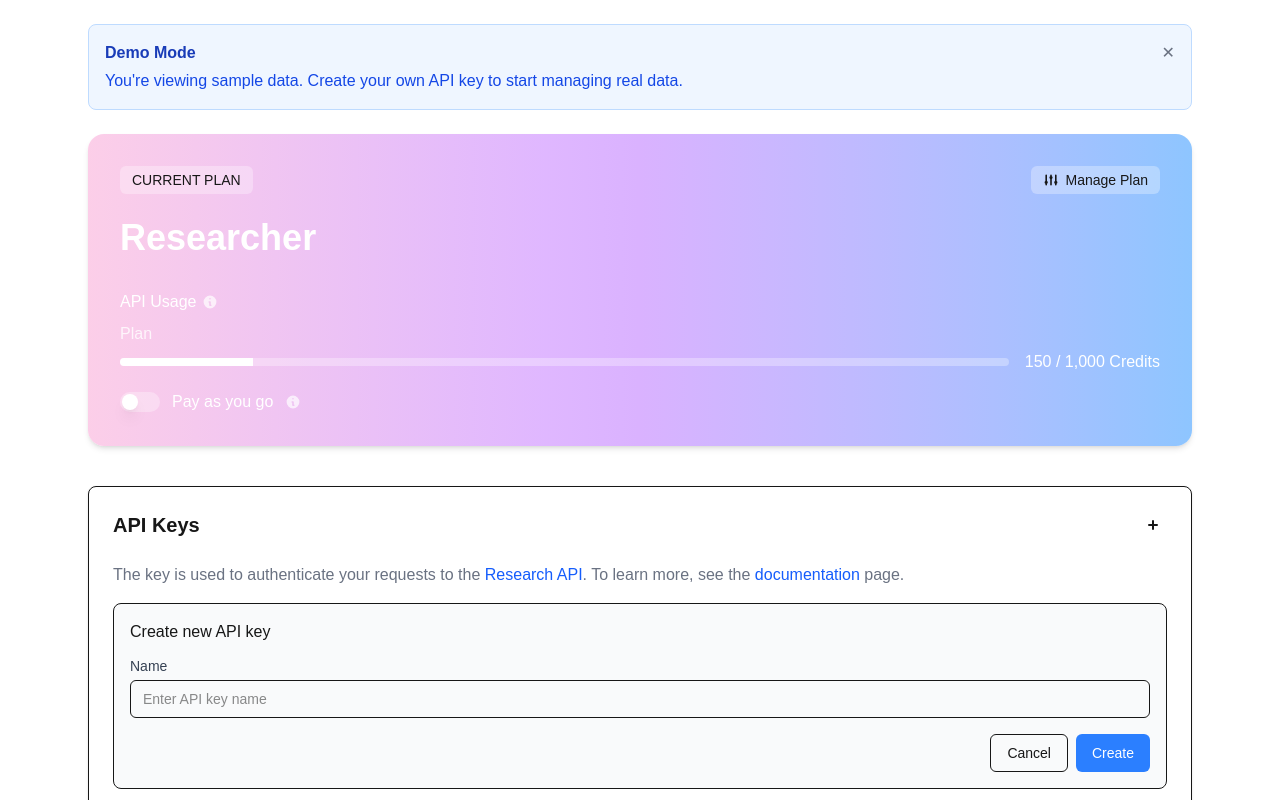
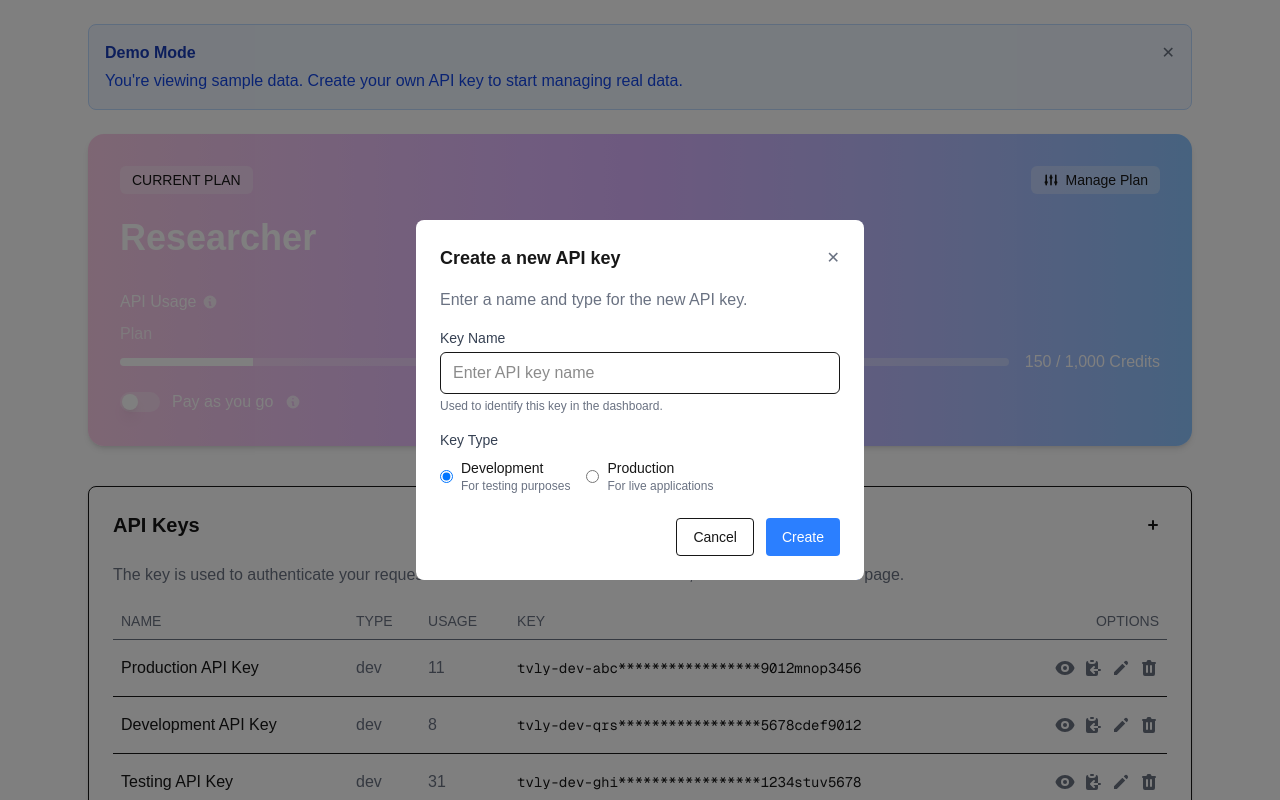
Before and after one commit to technophile21/cursor-web-app, a Next.js app: page /dashboard in a window 1280 px wide. Both pictures are taken after a click on the button 1153 px from the left and 525 px from the top of the page. Shown: the top 800 px of the page. Built offline with nearby package versions, Linux system fonts and the light colour scheme; no server answers; the database is empty.

Commit message:
Show modal dialog for creating api key
Show a dialog similar to image "references/create api dialog.png"

Instruction: "when user clicks on create api key button, open dialog that looks similar to this image, ensuring we only show UI which our code supports as of now."

```diff
--- a/src/app/dashboard/page.tsx
+++ b/src/app/dashboard/page.tsx
@@ -3,6 +3,7 @@
 import { useEffect, useState } from 'react';
 import { useApiKeys } from '@/hooks/useApiKeys';
 import { ApiKey } from '@/types/apiKey';
+import CreateApiKeyDialog from '@/components/CreateApiKeyDialog';
 
 const PASS_PHRASE = 'password';
 
@@ -62,7 +63,7 @@ export default function Dashboard() {
   const [showPassPhraseInput, setShowPassPhraseInput] = useState<string | null>(null);
   const [passPhraseError, setPassPhraseError] = useState(false);
   const [errorDialog, setErrorDialog] = useState<string | null>(null);
-  const [showCreateForm, setShowCreateForm] = useState(false);
+  const [isCreateDialogOpen, setIsCreateDialogOpen] = useState(false);
   const [payAsYouGo, setPayAsYouGo] = useState(false);
 
   // Show general error in error dialog
@@ -85,25 +86,13 @@ export default function Dashboard() {
     }
   }, [realApiKeys]);
 
-  const handleCreateKey = async (e: React.FormEvent) => {
-    e.preventDefault();
+  const handleCreateKey = async (data: { name: string }) => {
     setErrorDialog(null);
     setUseMockData(false); // Switch to real data when creating a key
 
-    try {
-      const newKey = await createApiKey({ name: newKeyName });
-      setShowNewKey(newKey);
-      setNewKeyName('');
-      setShowCreateForm(false);
-    } catch (error) {
-      // Error is already set in the error dialog by the generalError effect
-      // Just handle UI-specific logic, no need to rethrow or log
-      if (error instanceof Error && !error.message.includes('unique')) {
-        // We want to preserve the name only for uniqueness errors
-        // For other errors, it might be a good idea to clear it
-        // setNewKeyName('');
-      }
-    }
+    const newKey = await createApiKey({ name: data.name });
+    setShowNewKey(newKey);
+    return newKey;
   };
 
   const handleToggleActive = async (id: string, isActive: boolean) => {
@@ -299,7 +288,7 @@ export default function Dashboard() {
         <div className="flex justify-between items-center mb-6">
           <h2 className="text-xl font-bold">API Keys</h2>
           <button
-            onClick={() => setShowCreateForm(true)}
+            onClick={() => setIsCreateDialogOpen(true)}
             className="flex items-center justify-center h-7 w-7 rounded-full hover:bg-gray-100"
           >
             <svg xmlns="http://www.w3.org/2000/svg" className="h-5 w-5" viewBox="0 0 20 20" fill="currentColor">
@@ -312,49 +301,6 @@ export default function Dashboard() {
           The key is used to authenticate your requests to the <a href="#" className="text-blue-600 hover:underline">Research API</a>.
           To learn more, see the <a href="#" className="text-blue-600 hover:underline">documentation</a> page.
         </p>
-
-        {/* Create new API key form */}
-        {showCreateForm && (
-          <form onSubmit={handleCreateKey} className="mb-6 p-4 border rounded-lg bg-gray-50">
-            <h3 className="font-medium mb-3">Create new API key</h3>
-            <div className="flex flex-col gap-4">
-              <div>
-                <label htmlFor="keyName" className="block text-sm font-medium text-gray-700 mb-1">
-                  Name
-                </label>
-                <input
-                  id="keyName"
-                  type="text"
-                  value={newKeyName}
-                  onChange={(e) => {
-                    setNewKeyName(e.target.value);
-                    if (errorDialog && errorDialog.includes('unique')) {
-                      setErrorDialog(null);
-                    }
-                  }}
-                  placeholder="Enter API key name"
-                  className="w-full px-3 py-2 text-sm border rounded-md"
-                  required
-                />
-              </div>
-              <div className="flex justify-end gap-2">
-                <button
-                  type="button"
-                  onClick={() => setShowCreateForm(false)}
-                  className="px-4 py-2 text-sm border rounded-md hover:bg-gray-50"
-                >
-                  Cancel
-                </button>
-                <button
-                  type="submit"
-                  className="px-4 py-2 text-sm bg-blue-500 text-white rounded-md hover:bg-blue-600"
-                >
-                  Create
-                </button>
-              </div>
-            </div>
-          </form>
-        )}
 
         {/* API Keys Table */}
         <div className="overflow-x-auto">
@@ -446,6 +392,13 @@ export default function Dashboard() {
         )}
       </div>
 
+      {/* Create API Key Dialog */}
+      <CreateApiKeyDialog
+        isOpen={isCreateDialogOpen}
+        onClose={() => setIsCreateDialogOpen(false)}
+        onSubmit={handleCreateKey}
+      />
+
       {/* Passphrase Modal */}
       {showPassPhraseInput && (
         <div className="fixed inset-0 bg-black/50 flex items-center justify-center z-50">
--- /dev/null
+++ b/src/components/CreateApiKeyDialog.tsx
@@ -0,0 +1,155 @@
+'use client';
+
+import { useState } from 'react';
+import { ApiKey } from '@/types/apiKey';
+
+export interface CreateApiKeyDialogProps {
+  isOpen: boolean;
+  onClose: () => void;
+  onSubmit: (data: { name: string }) => Promise<ApiKey>;
+}
+
+export default function CreateApiKeyDialog({ isOpen, onClose, onSubmit }: CreateApiKeyDialogProps) {
+  const [name, setName] = useState('');
+  const [keyType, setKeyType] = useState('development');
+  const [isLoading, setIsLoading] = useState(false);
+  const [error, setError] = useState<string | null>(null);
+
+  const handleSubmit = async (e: React.FormEvent) => {
+    e.preventDefault();
+
+    if (!name.trim()) {
+      setError('Name is required');
+      return;
+    }
+
+    setError(null);
+    setIsLoading(true);
+
+    try {
+      await onSubmit({ name: name.trim() });
+      resetForm();
+      onClose();
+    } catch (err) {
+      if (err instanceof Error) {
+        setError(err.message);
+      } else {
+        setError('An unknown error occurred');
+      }
+    } finally {
+      setIsLoading(false);
+    }
+  };
+
+  const resetForm = () => {
+    setName('');
+    setKeyType('development');
+    setError(null);
+  };
+
+  if (!isOpen) return null;
+
+  return (
+    <div className="fixed inset-0 bg-black/50 flex items-center justify-center z-50">
+      <div className="bg-white rounded-lg p-6 max-w-md w-full">
+        <div className="flex justify-between items-center mb-4">
+          <h3 className="text-lg font-bold">Create a new API key</h3>
+          <button
+            onClick={() => {
+              resetForm();
+              onClose();
+            }}
+            className="text-gray-500 hover:text-gray-700"
+          >
+            ✕
+          </button>
+        </div>
+
+        <p className="text-gray-500 mb-4">Enter a name and type for the new API key.</p>
+
+        {error && (
+          <div className="mb-4 p-3 bg-red-50 border border-red-200 rounded text-red-700 text-sm">
+            {error}
+          </div>
+        )}
+
+        <form onSubmit={handleSubmit}>
+          <div className="mb-4">
+            <label htmlFor="key-name" className="block text-sm font-medium text-gray-700 mb-1">
+              Key Name
+            </label>
+            <input
+              id="key-name"
+              type="text"
+              value={name}
+              onChange={(e) => setName(e.target.value)}
+              placeholder="Enter API key name"
+              className="w-full px-3 py-2 border rounded-md"
+              required
+            />
+            <p className="mt-1 text-xs text-gray-500">
+              Used to identify this key in the dashboard.
+            </p>
+          </div>
+
+          <div className="mb-6">
+            <label className="block text-sm font-medium text-gray-700 mb-2">
+              Key Type
+            </label>
+            <div className="flex gap-4">
+              <label className="flex items-center">
+                <input
+                  type="radio"
+                  name="keyType"
+                  value="development"
+                  checked={keyType === 'development'}
+                  onChange={() => setKeyType('development')}
+                  className="mr-2"
+                />
+                <div>
+                  <div className="text-sm font-medium">Development</div>
+                  <div className="text-xs text-gray-500">For testing purposes</div>
+                </div>
+              </label>
+              <label className="flex items-center">
+                <input
+                  type="radio"
+                  name="keyType"
+                  value="production"
+                  checked={keyType === 'production'}
+                  onChange={() => setKeyType('production')}
+                  className="mr-2"
+                />
+                <div>
+                  <div className="text-sm font-medium">Production</div>
+                  <div className="text-xs text-gray-500">For live applications</div>
+                </div>
+              </label>
+            </div>
+          </div>
+
+          <div className="flex justify-end gap-3">
+            <button
+              type="button"
+              onClick={() => {
+                resetForm();
+                onClose();
+              }}
+              className="px-4 py-2 text-sm border rounded hover:bg-gray-50"
+              disabled={isLoading}
+            >
+              Cancel
+            </button>
+            <button
+              type="submit"
+              className="px-4 py-2 text-sm bg-blue-500 text-white rounded hover:bg-blue-600 disabled:bg-blue-300"
+              disabled={isLoading}
+            >
+              {isLoading ? 'Creating...' : 'Create'}
+            </button>
+          </div>
+        </form>
+      </div>
+    </div>
+  );
+}
```
Also changed, not shown: references/create api key dialog.png (added), visual updates/v5-create modal dialog.png (added).
